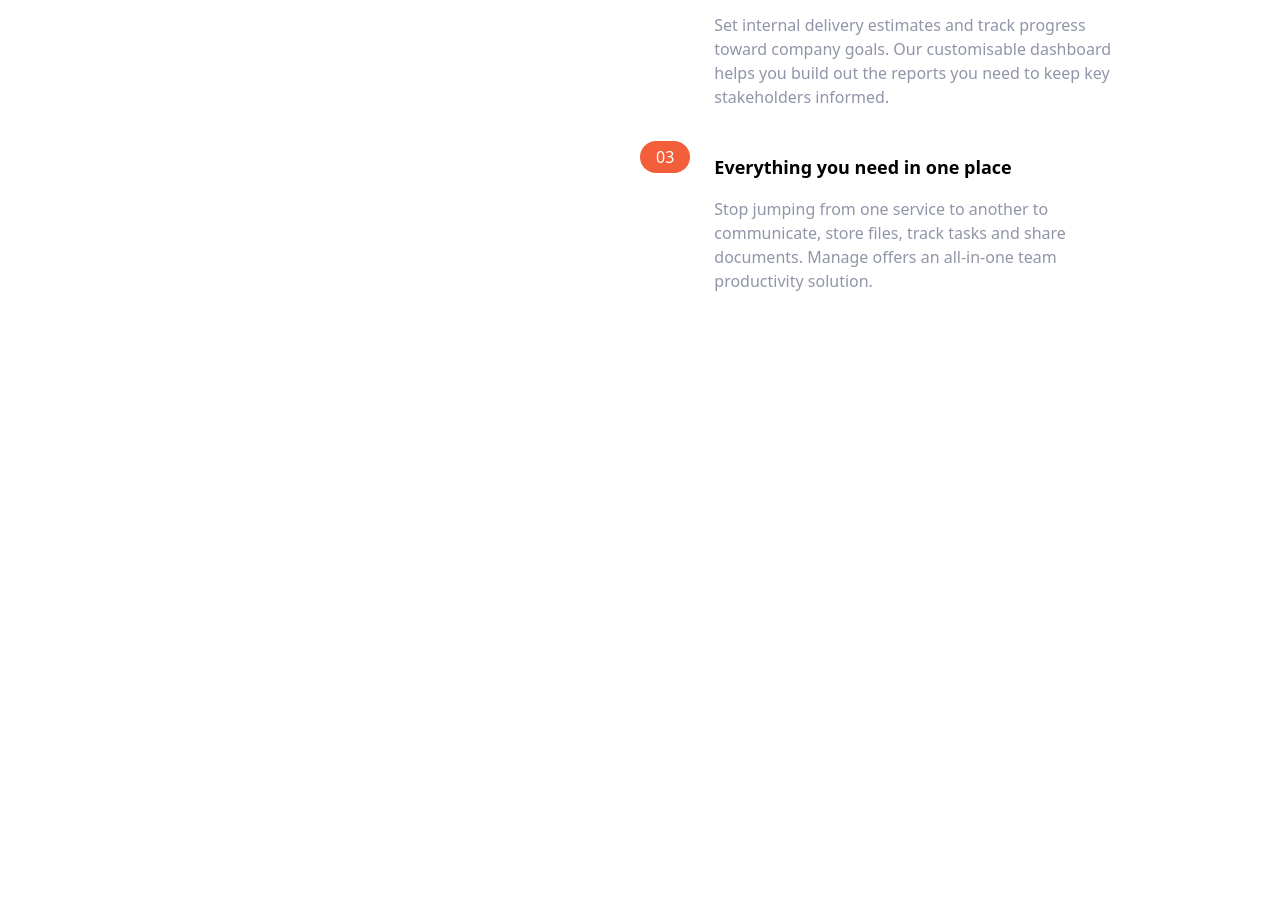
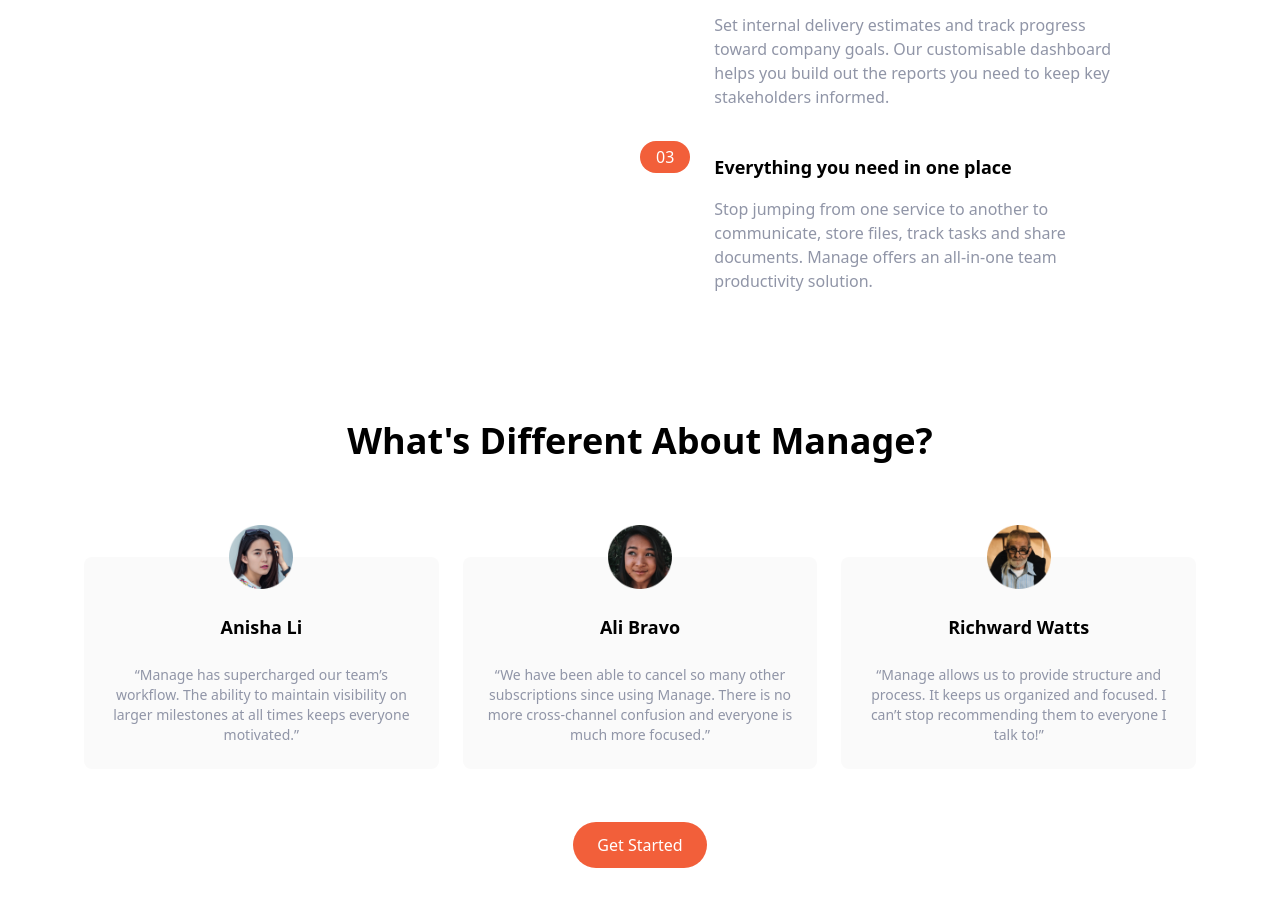
Before and after one commit to RonenTGreat/manage-landing-page, a website: page index.html in a window 1280 px wide. Shown: the part 891-1798 px from the top of the page. Before the commit the page ends 1184 px from the top, so only its background shows below. Drawn offline with Linux system fonts and the light colour scheme.

Commit message:
added testimonials section

```diff
--- a/index.html
+++ b/index.html
@@ -176,5 +176,63 @@
         </div>
       </div>
     </section>
+    <!-- Testimonials -->
+    <section id="testimonials">
+      <!-- Container to heading and testimonial block -->
+      <div class="max-w-6xl px-5 mx-auto mt-32 text-center">
+        <h2 class="text-4xl font-bold text-center">
+          <!-- Heading -->
+          What's Different About Manage?
+        </h2>
+        <!--  Testimonials Container -->
+        <div class="flex flex-col mt-24 md:flex-row md:space-x-6">
+          <!-- Testimonial 1 -->
+          <div
+            class="flex flex-col items-center p-6 space-y-6 rounded-lg bg-veryLightGray md:w-1/3"
+          >
+            <img src="/images/avatar-anisha.png" class="w-16 -mt-14" alt="" />
+            <h5 class="text-lg font-bold">Anisha Li</h5>
+            <p class="text-sm text-darkGrayishBlue">
+              “Manage has supercharged our team’s workflow. The ability to
+              maintain visibility on larger milestones at all times keeps
+              everyone motivated.”
+            </p>
+          </div>
+          <!-- Testimonial 2 -->
+          <div
+            class="hidden flex-col items-center p-6 space-y-6 rounded-lg bg-veryLightGray md:flex md:w-1/3"
+          >
+            <img src="/images/avatar-ali.png" class="w-16 -mt-14" alt="" />
+            <h5 class="text-lg font-bold">Ali Bravo</h5>
+            <p class="text-sm text-darkGrayishBlue">
+              “We have been able to cancel so many other subscriptions since
+              using Manage. There is no more cross-channel confusion and
+              everyone is much more focused.”
+            </p>
+          </div>
+          <!-- Testimonial 3 -->
+          <div
+            class="hidden flex-col items-center p-6 space-y-6 rounded-lg bg-veryLightGray md:flex md:w-1/3"
+          >
+            <img src="/images/avatar-richard.png" class="w-16 -mt-14" alt="" />
+            <h5 class="text-lg font-bold">Richward Watts</h5>
+            <p class="text-sm text-darkGrayishBlue">
+              “Manage allows us to provide structure and process. It keeps us
+              organized and focused. I can’t stop recommending them to everyone
+              I talk to!”
+            </p>
+          </div>
+        </div>
+
+        <!-- Button -->
+        <div class="my-16">
+            <a
+              href="#"
+              class="p-3 px-6 p5-2 text-white bg-brightRed rounded-full baseline hover:bg-brightRedLight"
+              >Get Started</a
+            >
+        </div>
+      </div>
+    </section>
   </body>
 </html>
```
Also changed, not shown: css/main.css.
